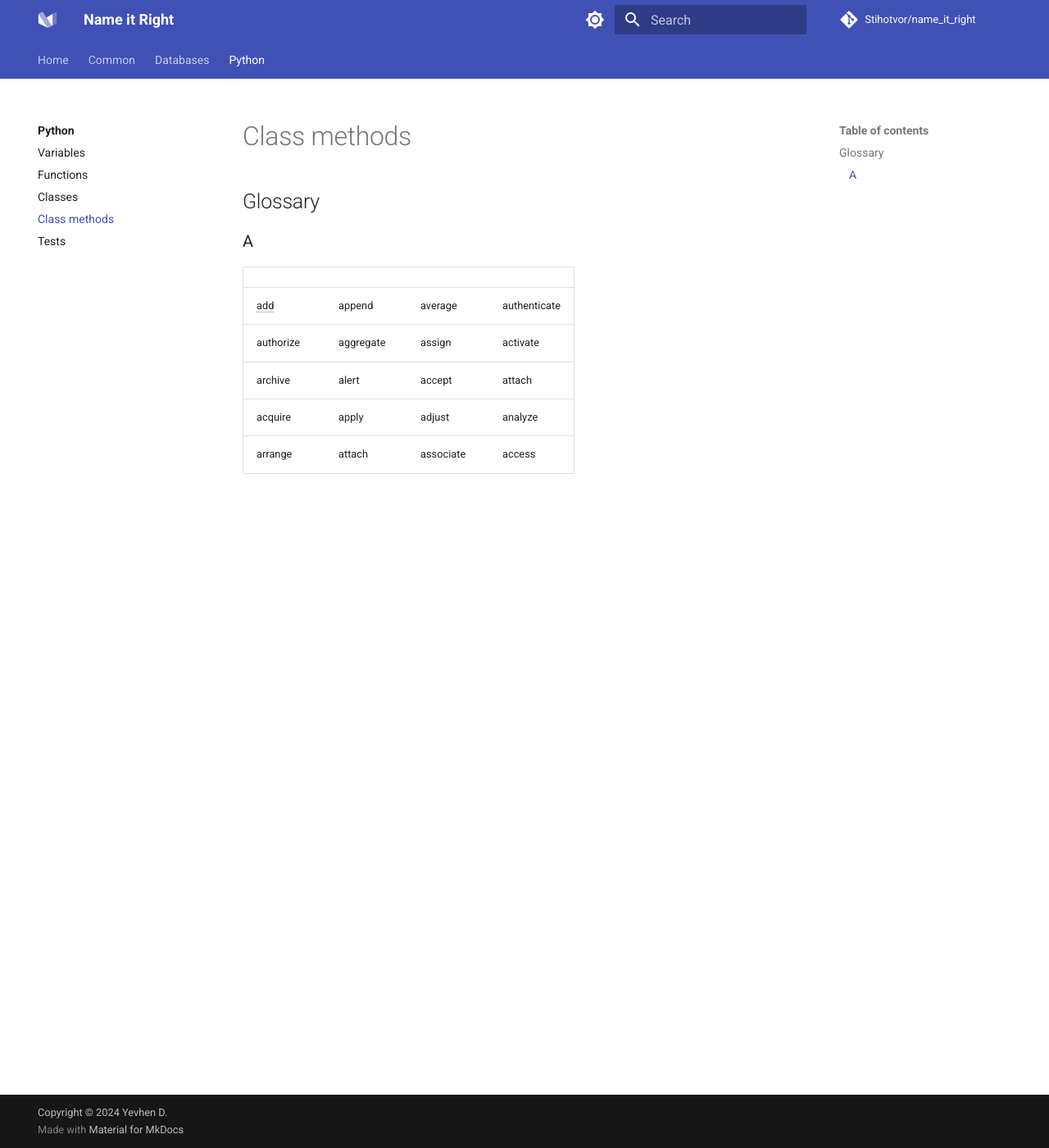
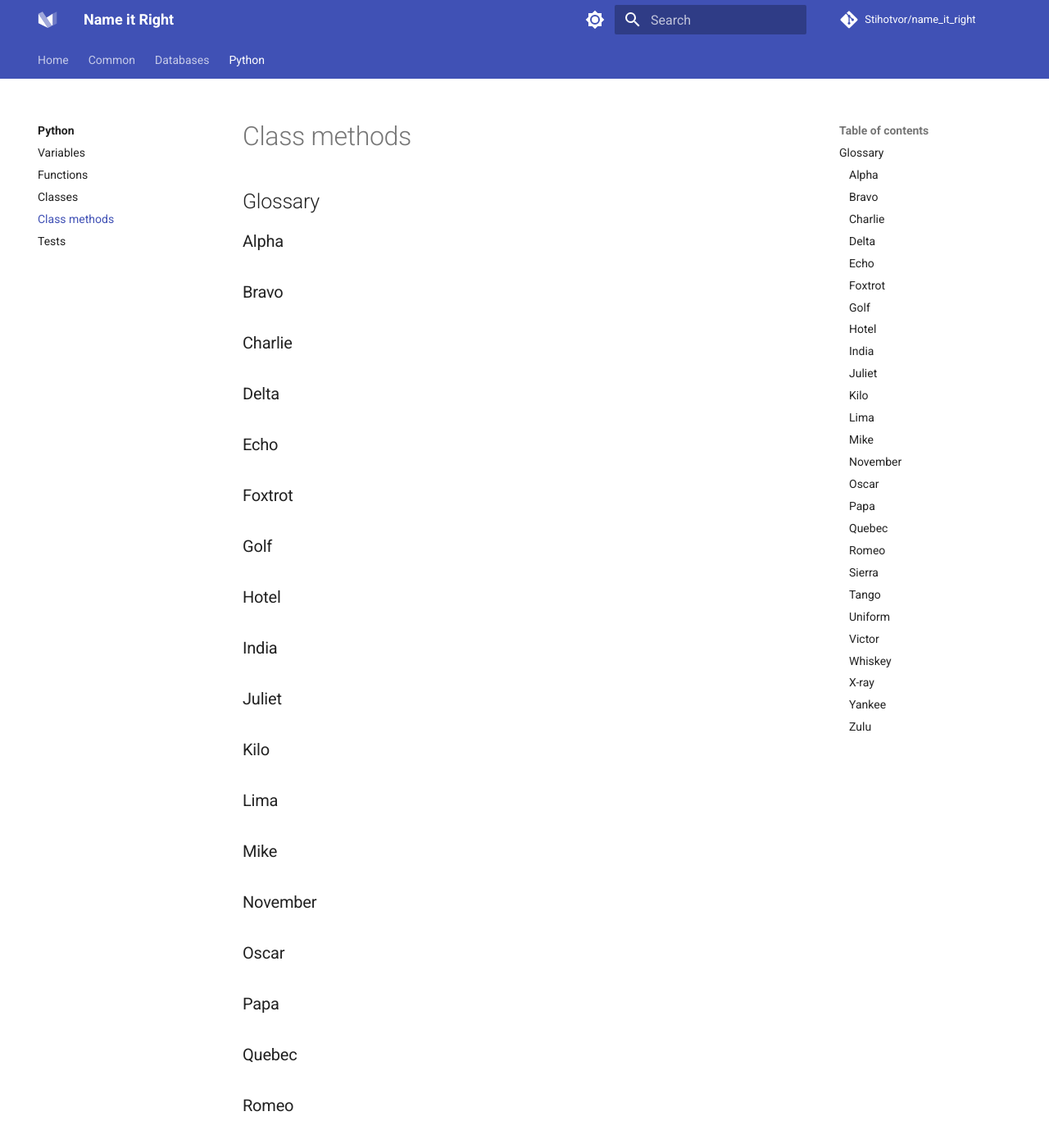
Before and after one commit to Stihotvor/name_it_right, an MkDocs documentation site: the page built from docs/python/class_methods.md, in a window 1280 px wide and 1400 px high. Shown: the whole window at 82% size. Built offline with MkDocs 1.6.1 and Material for MkDocs 9.7.7, drawn with Linux system fonts in a browser that asks for light colours; comment, search, counter and statistics services are not loaded; some of the changed text lies outside the part shown.

Commit message:
Add few namings

```diff
--- a/docs/python/class_methods.md
+++ b/docs/python/class_methods.md
@@ -1,5 +1,36 @@
 ## Glossary
-### A
+### Alpha
+
+### Bravo
+### Charlie
+### Delta
+### Echo
+### Foxtrot
+### Golf
+### Hotel
+### India
+### Juliet
+### Kilo
+### Lima
+### Mike
+### November
+### Oscar
+### Papa
+### Quebec
+### Romeo
+### Sierra
+### Tango
+### Uniform
+### Victor
+### Whiskey
+### X-ray
+### Yankee
+### Zulu
+
+
+
+
+
 |                    |                     |                      |               |
 |--------------------|---------------------|----------------------| ------------- |
 | add                | append              | average              | authenticate |
```
Also changed, not shown: docs/python/classes.md (+7 -0 lines).
